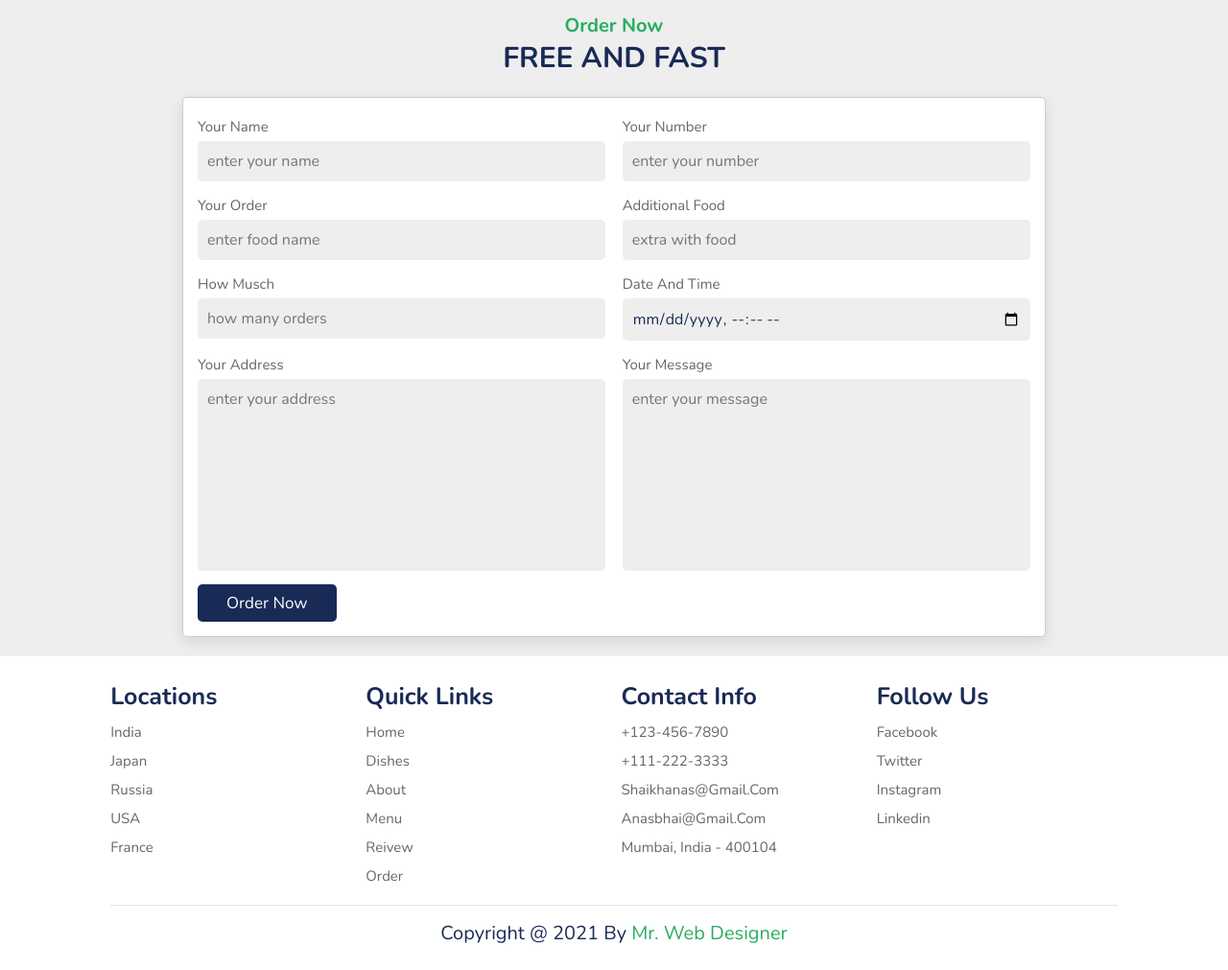
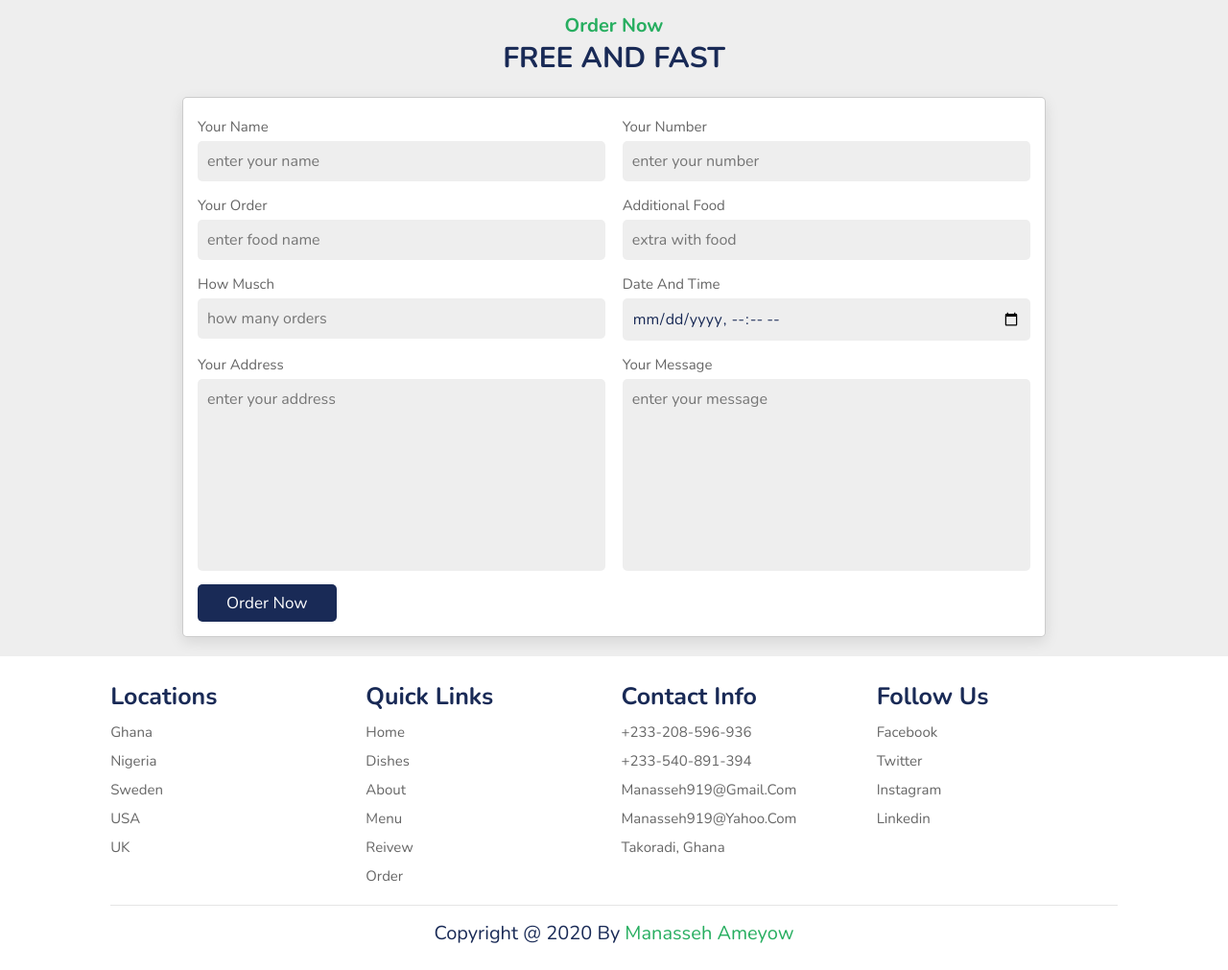
Before and after one commit to Manasseh919/manassehfood, a plain HTML site: page index.html in a window 1280 px wide. Shown: the part 4179-5190 px from the top of the page at 96% size. Drawn offline with nearby package versions, Linux system fonts and the light colour scheme.

Commit message:
updated again

```diff
--- a/index.html
+++ b/index.html
@@ -608,11 +608,11 @@
 
         <div class="box">
             <h3>locations</h3>
-            <a href="#">india</a>
-            <a href="#">japan</a>
-            <a href="#">russia</a>
+            <a href="#">Ghana</a>
+            <a href="#">Nigeria</a>
+            <a href="#">Sweden</a>
             <a href="#">USA</a>
-            <a href="#">france</a>
+            <a href="#">UK</a>
         </div>
 
         <div class="box">
@@ -627,24 +627,24 @@
 
         <div class="box">
             <h3>contact info</h3>
-            <a href="#">+123-456-7890</a>
-            <a href="#">+111-222-3333</a>
-            <a href="#">shaikhanas@gmail.com</a>
-            <a href="#">anasbhai@gmail.com</a>
-            <a href="#">mumbai, india - 400104</a>
+            <a href="#">+233-208-596-936</a>
+            <a href="#">+233-540-891-394</a>
+            <a href="#">manasseh919@gmail.com</a>
+            <a href="#">manasseh919@yahoo.com</a>
+            <a href="#">Takoradi, Ghana</a>
         </div>
 
         <div class="box">
             <h3>follow us</h3>
-            <a href="#">facebook</a>
+            <a href="https://web.facebook.com/manasseh.ameyow">facebook</a>
             <a href="#">twitter</a>
-            <a href="#">instagram</a>
-            <a href="#">linkedin</a>
+            <a href="https://www.instagram.com/manasseh.20/">instagram</a>
+            <a href="https://www.linkedin.com/in/manasseh-ameyow-6a3298203/">linkedin</a>
         </div>
 
     </div>
 
-    <div class="credit"> copyright @ 2021 by <span>mr. web designer</span> </div>
+    <div class="credit"> copyright @ 2020 by <span>Manasseh Ameyow</span> </div>
 
 </section>
 
```
